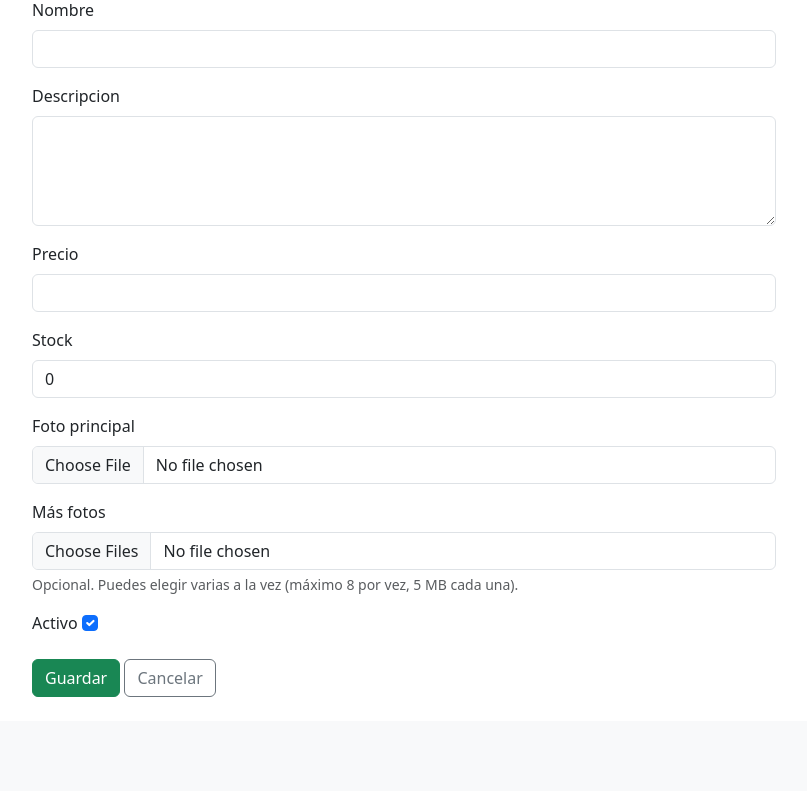
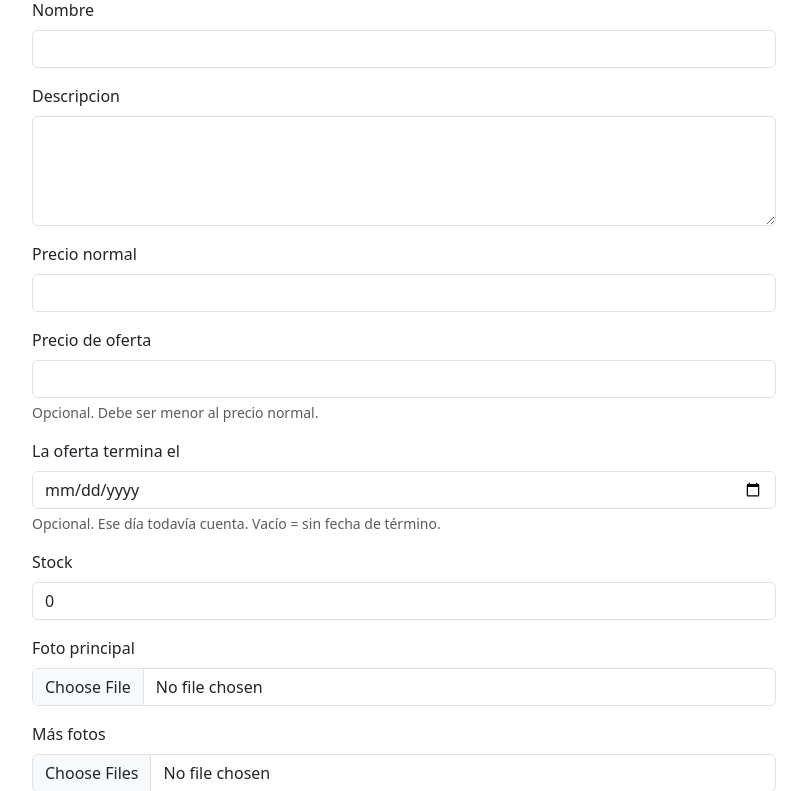
Before and after one commit to VictorCJS/secretshop, a Django app: page /administrar/productos/nuevo/ in a window 1280 px wide. Shown: the part 862-1653 px from the top of the page, without its empty margins (50-857 px from the left). Before the commit the page ends 1559 px from the top, so only its background shows below. Run offline with Django 5.2, Linux system fonts and the light colour scheme; the visitor is signed in with stand-in values (Sample User, id 1); data that the repository does not hold is empty; parts of the project's set-up code (start-up, migrations or seed data) failed here and were passed over.

Commit message:
LANZAMIENTo3 ofertas y eliminar producto

```diff
--- a/tienda/forms.py
+++ b/tienda/forms.py
@@ -220,27 +220,34 @@ class ProductoForm(forms.ModelForm):
     )
 
     field_order = [
-        "franquicia_texto", "tipo_texto", "linea_texto", "presentacion", "condicion",
-        "detalle_condicion", "nombre", "descripcion", "precio", "stock",
-        "imagen", "imagenes_extra", "activo",
+        "franquicia_texto", "tipo_texto", "linea_texto", "condicion",
+        "detalle_condicion", "nombre", "descripcion", "precio", "precio_oferta",
+        "oferta_hasta", "stock", "imagen", "imagenes_extra", "activo",
     ]
 
     class Meta:
         model = Producto
         fields = [
-            "nombre", "descripcion", "precio", "stock",
-            "imagen", "detalle_condicion", "presentacion", "activo",
+            "nombre", "descripcion", "precio", "precio_oferta", "oferta_hasta",
+            "stock", "imagen", "detalle_condicion", "activo",
         ]
         labels = {
             "imagen": "Foto principal",
             "detalle_condicion": "Detalle del estado",
-            "presentacion": "Presentación",
+            "precio": "Precio normal",
+            "precio_oferta": "Precio de oferta",
+            "oferta_hasta": "La oferta termina el",
+        }
+        help_texts = {
+            "precio_oferta": "Opcional. Debe ser menor al precio normal.",
+            "oferta_hasta": "Opcional. Ese día todavía cuenta. Vacío = sin fecha de término.",
         }
         widgets = {
             "descripcion": forms.Textarea(attrs={"rows": 4}),
             "detalle_condicion": forms.TextInput(attrs={
                 "placeholder": "Opcional. Por ejemplo: PSA 10, sin caja, esquina marcada",
             }),
+            "oferta_hasta": forms.DateInput(attrs={"type": "date"}, format="%Y-%m-%d"),
         }
 
     def __init__(self, *args, **kwargs):
@@ -315,6 +322,12 @@ class ProductoForm(forms.ModelForm):
                 "imagenes_extra",
                 f"Un producto puede tener hasta {MAX_FOTOS_ADICIONALES} fotos adicionales.",
             )
+            precio = datos.get("precio")
+            oferta = datos.get("precio_oferta")
+            if oferta is not None and precio is not None and oferta >= precio:
+                self.add_error("precio_oferta", "El precio de oferta debe ser menor al precio normal.")
+            if oferta is None and datos.get("oferta_hasta"):
+                self.add_error("oferta_hasta", "Para usar una fecha, escribe primero el precio de oferta.")
         return datos
 
     def save(self, commit=True):
--- a/tienda/models.py
+++ b/tienda/models.py
@@ -1,5 +1,7 @@
 from django.conf import settings
 from django.core.exceptions import ValidationError
+from django.core.validators import MinValueValidator
+from django.utils import timezone
 from django.db import models, transaction
 from django.db.models import F
 from decimal import Decimal
@@ -206,6 +208,8 @@ class Producto(models.Model):
     nombre = models.CharField(max_length=200)
     descripcion = models.TextField(blank=True)
     precio = models.DecimalField(max_digits=10, decimal_places=2)
+    precio_oferta = models.DecimalField(max_digits=10, decimal_places=2, null=True, blank=True,validators=[MinValueValidator(Decimal("0.01"))],)
+    oferta_hasta = models.DateField(null=True, blank=True)
     stock = models.PositiveIntegerField(default=0)
     imagen = models.ImageField(upload_to="productos/", blank=True)
     activo = models.BooleanField(default=True)
@@ -214,6 +218,21 @@ class Producto(models.Model):
 
     def __str__(self):
         return self.nombre
+    @property
+    def en_oferta(self):
+        if self.precio_oferta is None or self.precio_oferta >= self.precio:
+            return False
+        return self.oferta_hasta is None or timezone.localdate() <= self.oferta_hasta
+
+    @property
+    def precio_final(self):
+        return self.precio_oferta if self.en_oferta else self.precio
+
+    @property
+    def descuento_porcentaje(self):
+        if not self.en_oferta or self.precio <= 0:
+            return 0
+        return int(round((1 - self.precio_oferta / self.precio) * 100))
 class ProductoImagen(models.Model):
     producto = models.ForeignKey(
         Producto, on_delete=models.CASCADE, related_name="imagenes"
@@ -388,7 +407,7 @@ def registrar_venta_fisica(
             if p.stock < cantidad:
                 raise ValidationError(f"Solo quedan {p.stock} de {p.nombre}.")
 
-            precio = p.precio if precio is None else Decimal(str(precio))
+            precio = p.precio_final if precio is None else Decimal(str(precio))
             if precio < 0:
                 raise ValidationError("El precio no puede ser negativo.")
 
--- a/tienda/templates/tienda/carrito.html
+++ b/tienda/templates/tienda/carrito.html
@@ -20,7 +20,7 @@
         {% for item in items %}
         <tr>
             <td>{{ item.producto.nombre }}</td>
-            <td>${{ item.producto.precio }}</td>
+            <td>{% include "tienda/_precio.html" with producto=item.producto %}</td>
             <td>{{ item.cantidad }}</td>
             <td>${{ item.subtotal }}</td>
             <td>
--- a/tienda/templates/tienda/detalle.html
+++ b/tienda/templates/tienda/detalle.html
@@ -61,7 +61,7 @@
         </ul>
 
         <p>{{ producto.descripcion|linebreaksbr }}</p>
-        <h3>${{ producto.precio }}</h3>
+        <h3>{% include "tienda/_precio.html" %}</h3>
         <p>Disponibles: {{ producto.stock }}</p>
 
         {% if producto.stock > 0 %}
--- a/tienda/templates/tienda/lista.html
+++ b/tienda/templates/tienda/lista.html
@@ -180,7 +180,7 @@
                 </div>
                 <div class="small mt-1 text-truncate" title="{{ producto.nombre }}">{{ producto.nombre }}</div>
                 <div class="small text-muted text-truncate">{{ producto.linea|default_if_none:"" }}</div>
-                <div class="fw-bold">${{ producto.precio }}</div>
+                <div class="mt-1">{% include "tienda/_precio.html" %}</div>
             </a>
             {% endfor %}
         </div>
@@ -211,7 +211,7 @@
                             {{ producto.tipo|default_if_none:"" }}{% if producto.franquicia %} · {{ producto.franquicia }}{% endif %}
                         </div>
                         {% if producto.linea %}<div class="small text-muted">{{ producto.linea }}</div>{% endif %}
-                        <div class="fw-bold mt-1">${{ producto.precio }}</div>
+                        <div class="mt-1">{% include "tienda/_precio.html" %}</div>
                     </div>
                     <div class="card-footer bg-transparent border-0 pt-0 pb-2 px-2">
                         <a href="{% url 'detalle_producto' producto.pk %}" class="btn btn-primary btn-sm w-100">Ver</a>
--- a/tienda/urls.py
+++ b/tienda/urls.py
@@ -48,4 +48,7 @@ urlpatterns = [
     path("administrar/clasificacion/<str:clave>/<int:pk>/editar/", views.panel_etiqueta_editar,name="panel_etiqueta_editar"),
     path("administrar/clasificacion/<str:clave>/<int:pk>/borrar/", views.panel_etiqueta_borrar,name="panel_etiqueta_borrar"),
     path("rastrear/", views.rastrear_pedido, name="rastrear_pedido"),
+    path("administrar/productos/<int:pk>/borrar/", views.panel_producto_borrar, name="panel_producto_borrar"),
+    path("administrar/estados/<int:pk>/editar/", views.panel_estado_editar, name="panel_estado_editar"),
+    path("administrar/estados/<int:pk>/borrar/", views.panel_estado_borrar, name="panel_estado_borrar"),
 ]
--- a/tienda/views.py
+++ b/tienda/views.py
@@ -205,7 +205,7 @@ def obtener_items_carrito(carrito):
     total = 0
     for producto in productos:
         cantidad = carrito[str(producto.pk)]
-        subtotal = producto.precio * cantidad
+        subtotal = producto.precio_final * cantidad
         total += subtotal
         items.append({
             "producto": producto,
@@ -306,7 +306,7 @@ def checkout(request):
                             f"No hay suficiente stock de {item['producto'].nombre}.",
                         )
                         return redirect("ver_carrito")
-                    total_real += producto.precio * item["cantidad"]
+                    total_real += producto.precio_final * item["cantidad"]
 
                 pedido = form.save(commit=False)
                 pedido.usuario = request.user if autenticado else None
@@ -319,7 +319,7 @@ def checkout(request):
                         pedido=pedido,
                         producto=producto,
                         nombre=producto.nombre,
-                        precio=producto.precio,
+                        precio=producto.precio_final,
                         cantidad=item["cantidad"],
                     )
                     producto.stock -= item["cantidad"]
@@ -894,6 +894,9 @@ def panel_productos(request):
     else:
         linea = ""
 
+    # Cuántos pedidos tiene cada producto (se calcula al final, ya filtrado)
+    productos = productos.annotate(n_pedidos=Count("pedidoitem"))
+
     return render(request, "tienda/panel_productos.html", {
         "seccion": "productos",
         "productos": productos,
@@ -905,7 +908,6 @@ def panel_productos(request):
         "franquicia_sel": franquicia,
         "linea_sel": int(linea) if linea else None,
     })
-
 
 @solo_admin
 def panel_producto_form(request, pk=None):
@@ -1136,7 +1138,7 @@ def panel_venta_fisica(request):
                 cant = int(request.POST.get(f"cant_{p.pk}") or 0)
                 if cant > 0:
                     texto = request.POST.get(f"precio_{p.pk}", "").replace(",", ".").strip()
-                    precio = Decimal(texto) if texto else p.precio
+                    precio = Decimal(texto) if texto else p.precio_final
                     lineas.append((p.pk, cant, precio))
 
             if metodo not in ("efectivo", "transferencia"):
@@ -1308,3 +1310,55 @@ def panel_venta_anular(request, pk):
         )
     fecha = timezone.localtime(venta.creado).date().isoformat()
     return redirect(f"{reverse('panel_ventas')}?fecha={fecha}")
+@solo_admin
+@require_POST
+def panel_producto_borrar(request, pk):
+    producto = get_object_or_404(Producto, pk=pk)
+    nombre = producto.nombre
+    archivos = [producto.imagen] if producto.imagen else []
+    archivos += [extra.imagen for extra in producto.imagenes.all()]
+
+    with transaction.atomic():
+        producto.delete()  # los pedidos anteriores conservan su historial
+    for archivo in archivos:
+        archivo.delete(save=False)
+
+    messages.success(request, f"Producto «{nombre}» eliminado.")
+    return redirect("panel_productos")
+
+
+@solo_admin
+def panel_estado_editar(request, pk):
+    estado = get_object_or_404(Condicion.objects.select_related("tipo"), pk=pk)
+    if request.method == "POST":
+        form = CondicionNombreForm(request.POST, instance=estado)
+        if form.is_valid():
+            form.save()
+            messages.success(request, "Estado actualizado.")
+            return redirect("panel_clasificacion")
+    else:
+        form = CondicionNombreForm(instance=estado)
+    return render(request, "tienda/panel_estado_form.html", {
+        "seccion": "clasificacion",
+        "form": form,
+        "estado": estado,
+        "usos": estado.productos.count(),
+    })
+
+
+@solo_admin
+@require_POST
+def panel_estado_borrar(request, pk):
+    estado = get_object_or_404(Condicion.objects.select_related("tipo"), pk=pk)
+    etiqueta = f"{estado.tipo} · {estado.nombre}"
+    with transaction.atomic():
+        afectados = estado.productos.update(condicion=None)
+        estado.delete()
+    if afectados:
+        messages.success(
+            request,
+            f"Estado «{etiqueta}» eliminado. {afectados} producto(s) quedaron sin estado.",
+        )
+    else:
+        messages.success(request, f"Estado «{etiqueta}» eliminado.")
+    return redirect("panel_clasificacion")
```
Also changed, not shown: tienda/templates/tienda/_precio.html (added, +7 -0 lines), tienda/templates/tienda/panel_clasificacion.html (+4 -8 lines), tienda/templates/tienda/panel_estado_form.html (added, +21 -0 lines), tienda/templates/tienda/panel_productos.html (+15 -2 lines), tienda/migrations/0020_producto_oferta_hasta_producto_precio_oferta.py (added).
